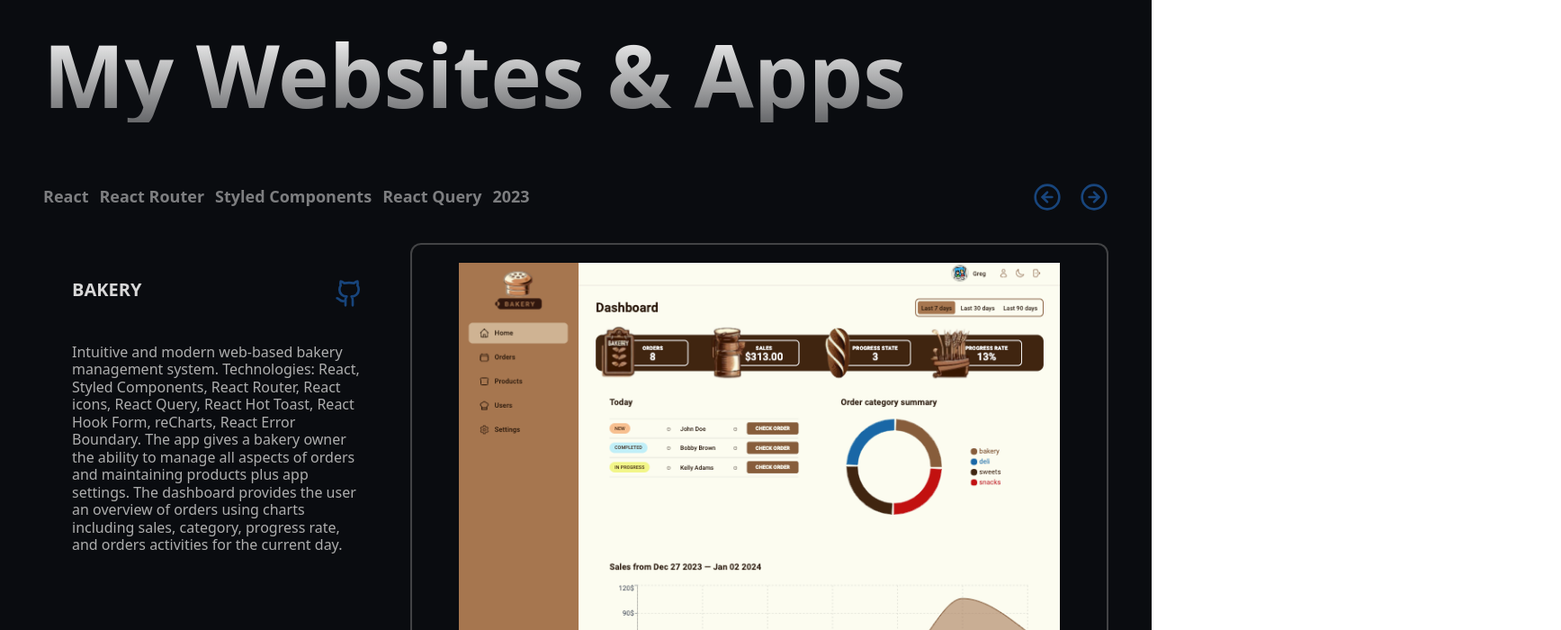
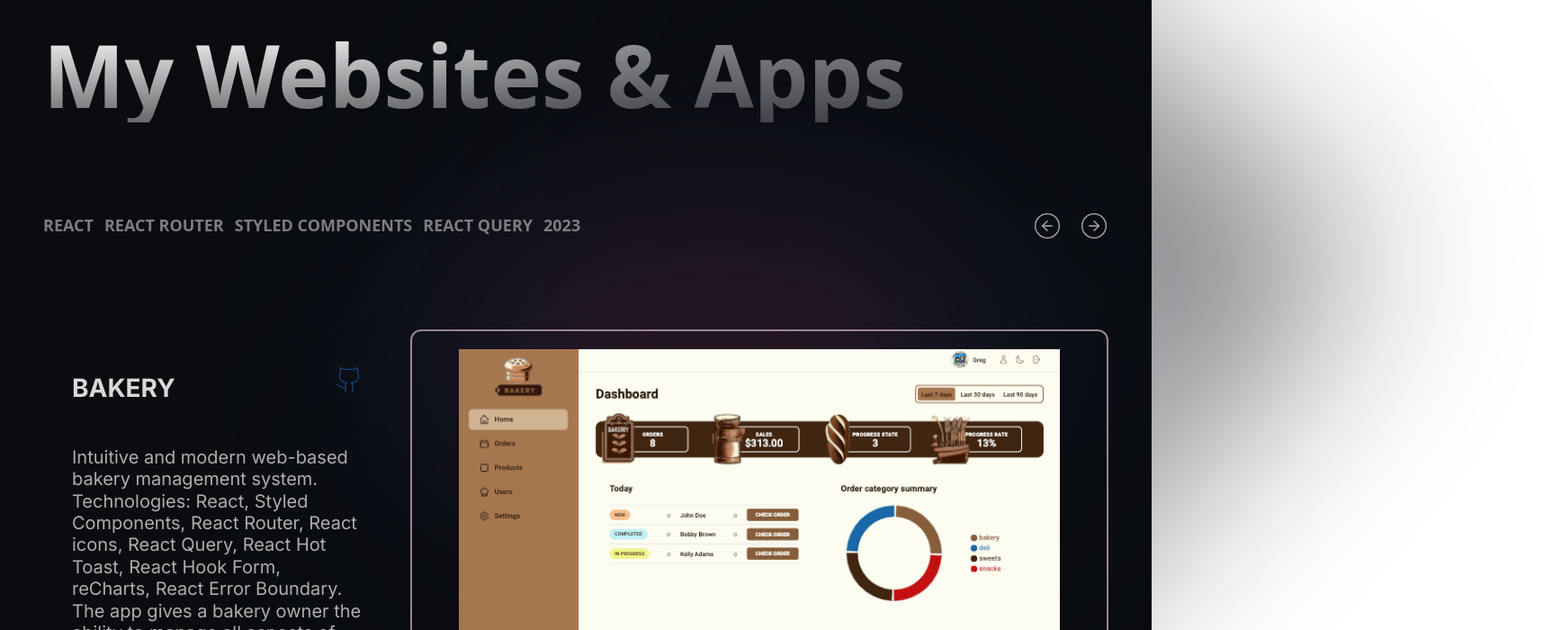
Before and after one commit to gregsypek/portfolio_v4, a React (Vite) app: page / in a window 1280 px wide. Shown: the part 1880-2580 px from the top of the page at 90% size, 1735 px wide, since content can reach past the window. Built offline with nearby package versions, Linux system fonts and the light colour scheme.

Commit message:
fix margins and paddings for projects

```diff
--- a/src/components/Project.jsx
+++ b/src/components/Project.jsx
@@ -39,13 +39,11 @@ function Project({ project }) {
 		};
 	}, [handleKeyDown]);
 
-	console.log("🚀 ~ Project ~ project:", project);
-	console.log("🚀 ~ Project ~ title:", title);
 	return (
-		<>
-			<div className="flex flex-col  lg:flex-row lg:justify-between ">
-				<div className="flex justify-between lg:hidden my-2 ">
-					<h4 className="text-base md:text-xl text-blue-grey uppercase  lg:mx-0 font-bold">
+		<div className="  hero-gradient relative before:rotate-180   before:translate-y-[20%] sm:before:-translate-y-[20%] sm:before:translate-x-[30%]  sm:before:scale-125 before:opacity-50">
+			<div className="flex flex-col lg:flex-row lg:justify-between margin-y relative z-20">
+				<div className="flex justify-between lg:hidden my-2  ">
+					<h4 className="section-title text-blue-grey uppercase  lg:mx-0 font-bold">
 						{title}
 					</h4>
 					<a href={`${github}`} target="_blank" rel="noreferrer">
@@ -54,42 +52,68 @@ function Project({ project }) {
 						</span>
 					</a>
 				</div>
-				<ul className="my-2 md:my-5 lg:my-10 flex gap-2 lg:gap-3 text-xs md:text-base lg:text-lg font-bold  text-dark-grey  flex-wrap  lg:mx-0">
+				<ul className="my-2 md:my-5 lg:my-10 flex gap-2 lg:gap-3 text-xs md:text-base lg:text-lg font-bold  text-dark-grey  flex-wrap  lg:mx-0 uppercase">
 					{tags.length > 0 ? tags.map((tag) => <li key={tag}>{tag}</li>) : null}
 				</ul>
 				<div className="lg:flex gap-5 my-auto mx-auto lg:mx-0 hidden ">
 					<Button onClick={handleNext}>
-						<LuArrowLeftCircle size={32} stroke="#18457C" />
+						<div className="group">
+							<LuArrowLeftCircle
+								size={32}
+								stroke="#AEAEAE"
+								strokeWidth={1}
+								className="group-hover:stroke-[#e7e4e4]"
+							/>
+						</div>
 					</Button>
 					<Button onClick={handlePrev} disabled={isSingleImage}>
-						<LuArrowRightCircle size={32} stroke="#18457C" />
+						<div className="group">
+							<LuArrowRightCircle
+								size={32}
+								stroke="#AEAEAE"
+								strokeWidth={1}
+								className="group-hover:stroke-[#e7e4e4]"
+							/>
+						</div>
 					</Button>
 				</div>
 			</div>
-			<div className=" mt-3 md:mt-5 lg:mt-0 flex flex-col lg:grid flex-1 lg:grid-cols-[1fr_2fr]  gap-5 md:gap-5 b ">
+			<div className=" flex flex-col lg:grid flex-1 lg:grid-cols-[1fr_2fr] gap-5 relative z-20">
 				<div className="flex flex-col items-center lg:items-start gap-4 md:gap-5 lg:gap-10 md:py-5 lg:py-10 px-2 lg:px-8  border-tertiary-blue rounded-lg justify-between order-2 lg:order-none">
 					<div className="flex-1 flex flex-col gap-3 lg:gap-10 relative">
 						<div className="lg:flex justify-between hidden">
-							<h4 className="text-base md:text-xl text-light-grey uppercase mx-auto lg:mx-0 font-bold">
+							<h4 className="section-title text-light-grey uppercase mx-auto lg:mx-0 font-bold">
 								{title}
 							</h4>
 							<a href={`${github}`} target="_blank" rel="noreferrer">
 								<span>
-									<LuGithub size={32} stroke="#18457C" />
+									<LuGithub size={32} stroke="#18457C" strokeWidth="1" />
 								</span>
 							</a>
 						</div>
 						<div className="flex gap-5 my-auto mx-auto lg:mx-0 lg:hidden">
 							<Button onClick={handleNext}>
-								<LuArrowLeftCircle size={32} stroke="white" />
+								<div className="group">
+									<LuArrowLeftCircle
+										size={32}
+										stroke="#AEAEAE"
+										strokeWidth={1}
+										className="group-hover:stroke-[#e7e4e4]"
+									/>
+								</div>
 							</Button>
 							<Button onClick={handlePrev} disabled={isSingleImage}>
-								<LuArrowRightCircle size={32} stroke="#18457C" />
+								<div className="group">
+									<LuArrowRightCircle
+										size={32}
+										stroke="#AEAEAE"
+										strokeWidth={1}
+										className="group-hover:stroke-[#e7e4e4]"
+									/>
+								</div>
 							</Button>
 						</div>
-						<p className="text-gray text-xs md:text-base leading-normal">
-							{desc}
-						</p>
+						<p className="text-gray paragraph ">{desc}</p>
 					</div>
 					<div>
 						<Button type="red" to={live}>
@@ -97,7 +121,7 @@ function Project({ project }) {
 						</Button>
 					</div>
 				</div>
-				<div className="border-[2px] border-[#424345] rounded-xl p-1 md:p-5 order-1 lg:order-none h-[350px] sm:h-[450px] lg:h-[550px] ">
+				<div className="border-[2px]  border-pink-grey rounded-xl p-1 md:p-5 order-1 lg:order-none h-[350px] sm:h-[450px] lg:h-[550px] ">
 					<img
 						className="w-full hover:cursor-pointer h-full object-contain hover:scale-y-105 hover:scale-x-105 rounded-xl hover:rounded-xl transition-all  duration-350"
 						src={images[currentImageIndex]}
@@ -105,7 +129,7 @@ function Project({ project }) {
 					/>
 				</div>
 			</div>
-		</>
+		</div>
 	);
 }
 
--- a/src/index.css
+++ b/src/index.css
@@ -59,6 +59,10 @@
 		@apply px-4 md:px-8 lg:px-12;
 	}
 
+	.margin-y {
+		@apply my-8 md:my-12 lg:my-16;
+	}
+
 	.padding-y {
 		@apply sm:py-24 py-12 2xl:py-36;
 	}
@@ -82,11 +86,14 @@
 		@apply text-4xl md:text-[68px] lg:text-8xl font-extrabold  bg-text-gradient bg-clip-text text-transparent;
 	}
 
+	.section-title {
+		@apply font-inter leading-normal text-2xl lg:text-3xl;
+	}
 	.info-text {
 		@apply font-inter text-slate-gray text-lg leading-7;
 	}
 	.paragraph {
-		@apply font-inter text-base md:text-lg lg:text-xl mt-6;
+		@apply font-inter leading-normal text-sm md:text-lg lg:text-xl;
 	}
 	.about-gradient {
 		@apply before:absolute before:inset-0  before:bg-gradient2 before:w-full before:h-full before:bg-no-repeat before:bg-center before:bg-contain before:pointer-events-none before:z-10;
--- a/src/sections/About.jsx
+++ b/src/sections/About.jsx
@@ -4,7 +4,7 @@ import { aboutInfo } from "../constants";
 
 const About = () => {
 	return (
-		<div className="max-container about-gradient before: before:-translate-x-[15%] before:-translate-y-[30%] lg:before:-translate-x-[40%] relative about-gradient">
+		<div className="max-container before:-translate-x-[15%] before:-translate-y-[30%] lg:before:-translate-x-[40%] relative about-gradient">
 			<div className="aspect-square inline-block border-2 border-white rounded-md md:hidden">
 				<h1 className="section-header relative z-20 text-left align-middle p-4 ">
 					About <br /> Me
--- a/src/sections/Projects.jsx
+++ b/src/sections/Projects.jsx
@@ -2,15 +2,13 @@ import { projects } from "../constants";
 import Project from "../components/Project";
 const Projects = () => {
 	return (
-		<div className="max-container h-full flex flex-col relative z-20">
-			<h1 className="section-header mx-auto lg:mx-0 mb-8">
-				My Websites & Apps
-			</h1>
+		<div className="max-container  h-full flex flex-col relative z-20">
+			<h1 className="section-header ">My Websites & Apps</h1>
 			{projects.map((project, index) => (
 				<>
 					<Project key={project.id} project={project} />
 					{index != projects.length - 1 && (
-						<hr className="my-8 lg:my-16 xl:opacity-0" />
+						<hr className="margin-y xl:opacity-0" />
 					)}
 				</>
 			))}
```
Also changed, not shown: src/assets/images/hero_gradient.svg.
